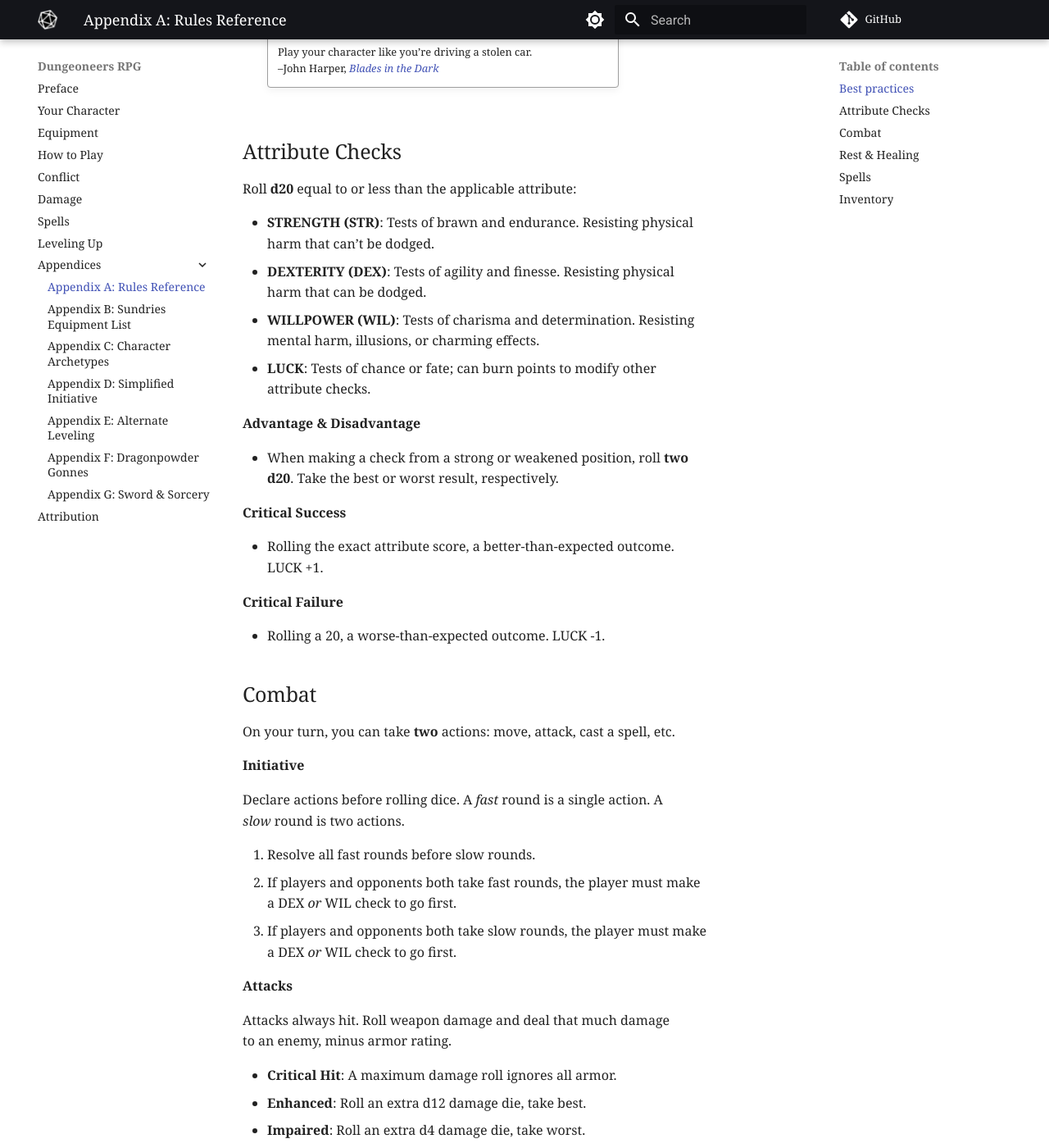
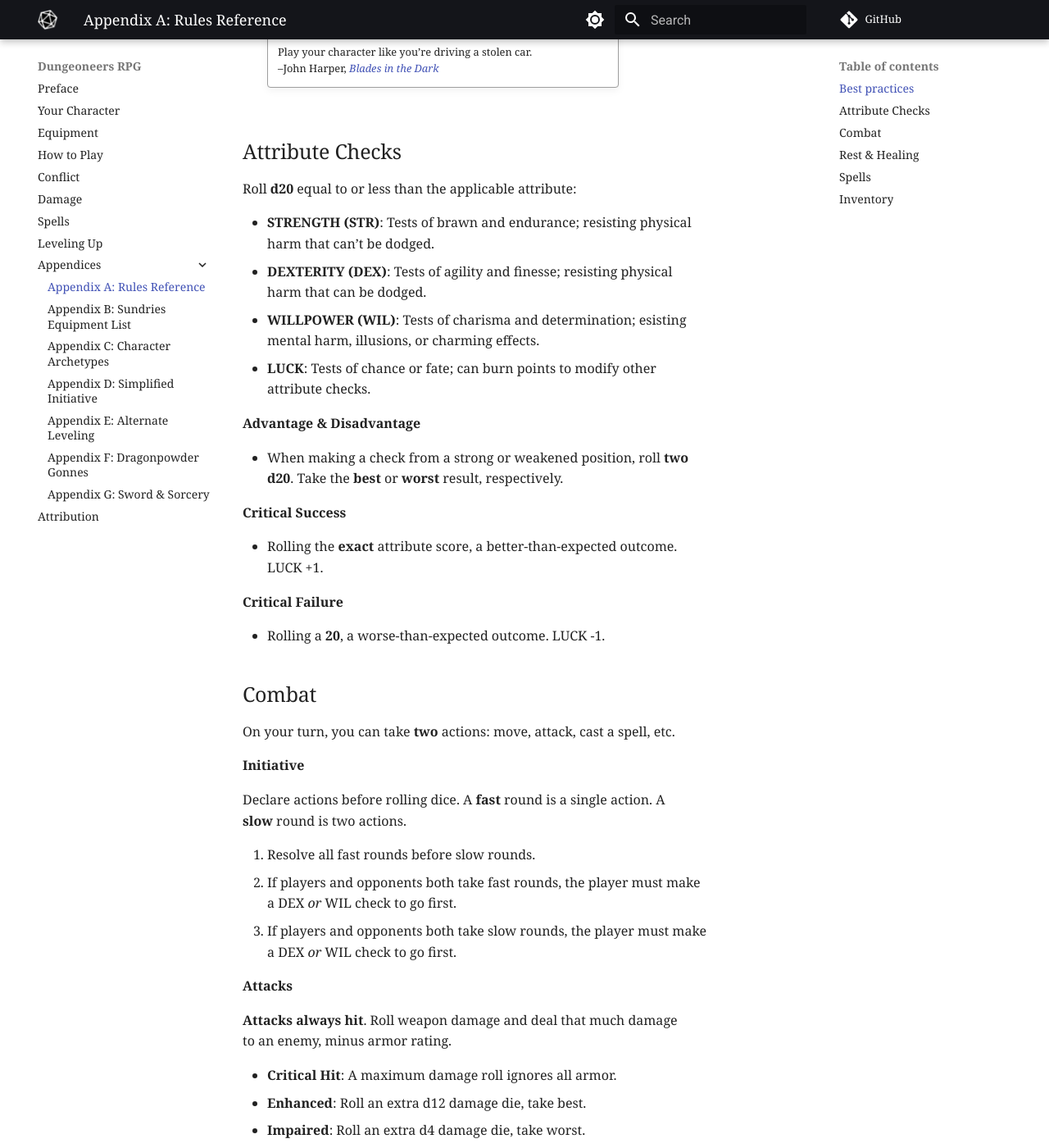
Before and after one commit to joemoose/dungeoneers.d20, an MkDocs documentation site: the page built from docs/appendix-a.md, in a window 1280 px wide and 1400 px high, scrolled down 538 px. Shown: the whole window at 82% size. Built offline with MkDocs 1.6.1 and Material for MkDocs 9.7.7, drawn with Linux system fonts in a browser that asks for light colours; comment, search, counter and statistics services are not loaded; some of the changed text lies outside the part shown.

Commit message:
revisions

```diff
--- a/docs/appendix-a.md
+++ b/docs/appendix-a.md
@@ -17,22 +17,22 @@
 
 Roll **d20** equal to or less than the applicable attribute:
 
-- **STRENGTH (STR)**: Tests of brawn and endurance. Resisting physical harm that can’t be dodged.
-- **DEXTERITY (DEX)**: Tests of agility and finesse. Resisting physical harm that can be dodged.
-- **WILLPOWER (WIL)**: Tests of charisma and determination. Resisting mental harm, illusions, or charming effects.
+- **STRENGTH (STR)**: Tests of brawn and endurance; resisting physical harm that can’t be dodged.
+- **DEXTERITY (DEX)**: Tests of agility and finesse; resisting physical harm that can be dodged.
+- **WILLPOWER (WIL)**: Tests of charisma and determination; esisting mental harm, illusions, or charming effects.
 - **LUCK**: Tests of chance or fate; can burn points to modify other attribute checks.
 
 **Advantage & Disadvantage**
 
-- When making a check from a strong or weakened position, roll **two d20**. Take the best or worst result, respectively.
+- When making a check from a strong or weakened position, roll **two d20**. Take the **best** or **worst** result, respectively.
 
 **Critical Success**
 
-- Rolling the exact attribute score, a better-than-expected outcome. LUCK +1.
+- Rolling the **exact** attribute score, a better-than-expected outcome. LUCK +1.
 
 **Critical Failure**
 
-- Rolling a 20, a worse-than-expected outcome. LUCK -1.
+- Rolling a **20**, a worse-than-expected outcome. LUCK -1.
 
 ## Combat
 
@@ -40,7 +40,7 @@ On your turn, you can take **two** actions: move, attack, cast a spell, etc.
 
 **Initiative**
 
-Declare actions before rolling dice. A *fast* round is a single action. A *slow* round is two actions.
+Declare actions before rolling dice. A **fast** round is a single action. A **slow** round is two actions.
 
 1. Resolve all fast rounds before slow rounds.
 2. If players and opponents both take fast rounds, the player must make a DEX *or* WIL check to go first.
@@ -48,7 +48,7 @@ Declare actions before rolling dice. A *fast* round is a single action. A *slow*
 
 **Attacks**
 
-Attacks always hit. Roll weapon damage and deal that much damage to an enemy, minus armor rating.
+**Attacks always hit**. Roll weapon damage and deal that much damage to an enemy, minus armor rating.
 
 - **Critical Hit**: A maximum damage roll ignores all armor.
 - **Enhanced**: Roll an extra d12 damage die, take best.
@@ -76,6 +76,6 @@ Invest **1–3 essence** (up to the remaining uses) and roll **d6** for each ess
 
 ## Inventory
 
-- Maximum of 12 inventory slots: 2 in hands, 4 on the body, and 6 in a backpack.
+- Maximum of **12** inventory slots: 2 in hands, 4 on the body, and 6 in a backpack.
 - Items in the backpack require an action to retrieve during combat.
 - Most items take 1 slot, and bulky or two-handed take 2. Small items can be bundled 5 in a slot.
```
Also changed, not shown: other parts of docs/appendix-a.md (+1 -1 lines), docs/appendix-b.md (+12 -3 lines).
